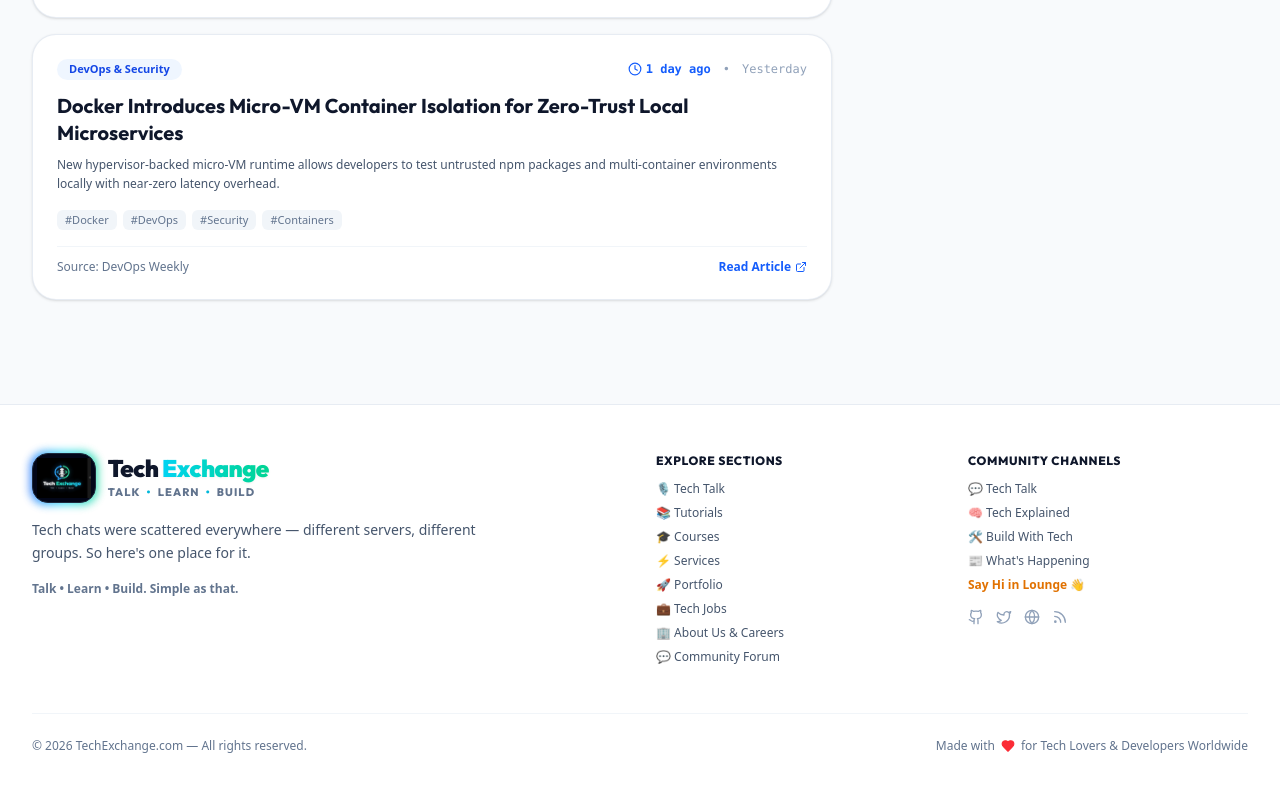
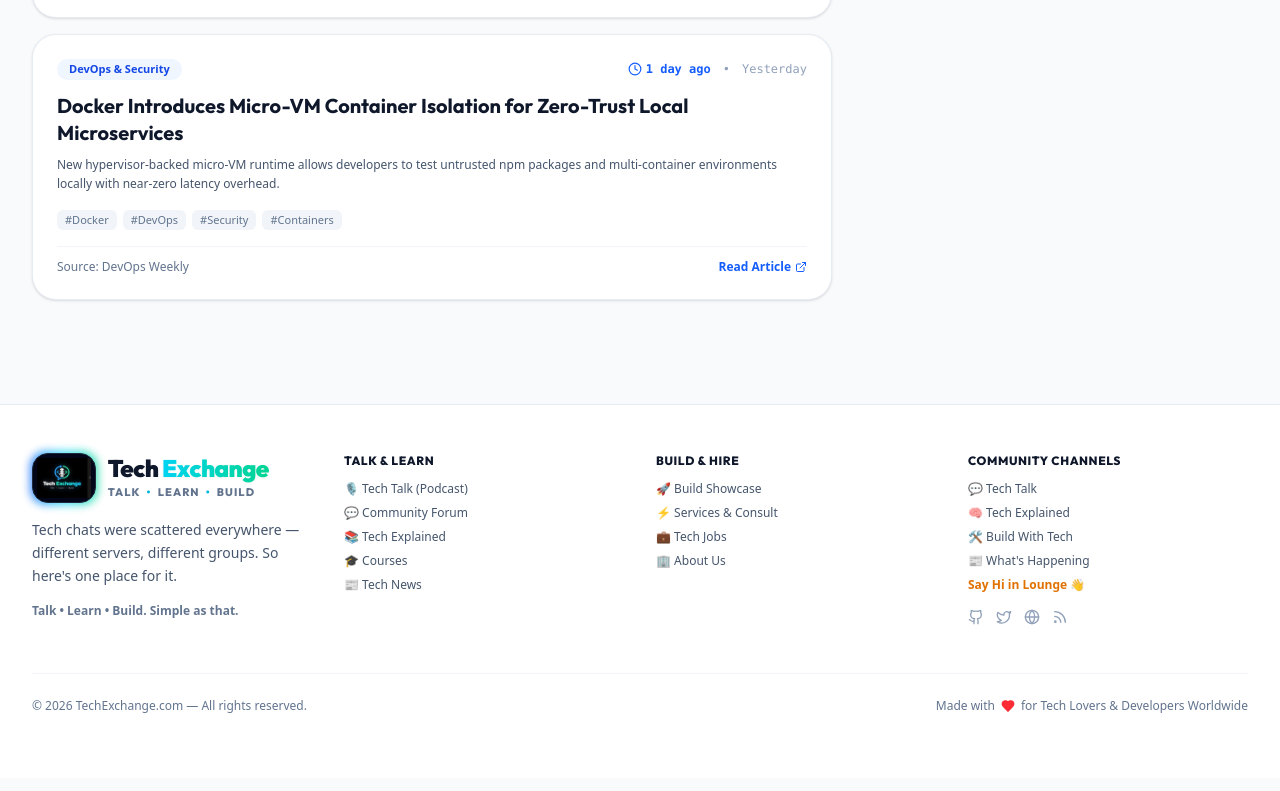
Before and after one commit to dineshgajurel/tech-exchange, a React (Vite) app: page /news in a window 1280 px wide. Shown: the part 1693-2484 px from the top of the page. Built offline with nearby package versions, Linux system fonts and the light colour scheme.

Commit message:
style: reorder navbar and footer links according to Talk Learn Build brand hierarchy

```diff
--- a/src/components/Footer.tsx
+++ b/src/components/Footer.tsx
@@ -29,10 +29,10 @@
         <div className="grid grid-cols-1 md:grid-cols-4 gap-8 mb-12">
 
           {/* Col 1: Brand & Tagline */}
-          <div className="md:col-span-2 space-y-4">
+          <div className="space-y-4">
             <TechExchangeLogo size="md" showTagline={true} />
 
-            <p className="text-sm text-slate-600 dark:text-slate-400 max-w-md leading-relaxed">
+            <p className="text-sm text-slate-600 dark:text-slate-400 max-w-sm leading-relaxed">
               Tech chats were scattered everywhere — different servers, different groups. So here's one place for it.
             </p>
 
@@ -41,40 +41,52 @@
             </p>
           </div>
 
-          {/* Col 2: Quick Links & Sections */}
+          {/* Col 2: Talk & Learn */}
           <div>
             <h4 className="font-heading text-xs font-extrabold uppercase tracking-wider text-slate-900 dark:text-white mb-3">
-              Explore Sections
+              Talk & Learn
             </h4>
             <ul className="space-y-2 text-xs font-medium text-slate-600 dark:text-slate-400">
               <li>
-                <Link to="/podcast" onClick={() => onSelectTab && onSelectTab('podcast')} className="hover:text-blue-600 cursor-pointer">🎙️ Tech Talk</Link>
+                <Link to="/podcast" onClick={() => onSelectTab && onSelectTab('podcast')} className="hover:text-blue-600 cursor-pointer">🎙️ Tech Talk (Podcast)</Link>
               </li>
               <li>
-                <Link to="/tutorials" onClick={() => onSelectTab && onSelectTab('tutorials')} className="hover:text-blue-600 cursor-pointer">📚 Tutorials</Link>
+                <Link to="/forum" onClick={() => onSelectTab && onSelectTab('forum')} className="hover:text-blue-600 cursor-pointer">💬 Community Forum</Link>
+              </li>
+              <li>
+                <Link to="/tutorials" onClick={() => onSelectTab && onSelectTab('tutorials')} className="hover:text-blue-600 cursor-pointer">📚 Tech Explained</Link>
               </li>
               <li>
                 <Link to="/courses" onClick={() => onSelectTab && onSelectTab('courses')} className="hover:text-blue-600 cursor-pointer">🎓 Courses</Link>
               </li>
               <li>
-                <Link to="/services" onClick={() => onSelectTab && onSelectTab('services')} className="hover:text-blue-600 cursor-pointer">⚡ Services</Link>
+                <Link to="/news" onClick={() => onSelectTab && onSelectTab('news')} className="hover:text-blue-600 cursor-pointer">📰 Tech News</Link>
+              </li>
+            </ul>
+          </div>
+
+          {/* Col 3: Build & Hire */}
+          <div>
+            <h4 className="font-heading text-xs font-extrabold uppercase tracking-wider text-slate-900 dark:text-white mb-3">
+              Build & Hire
+            </h4>
+            <ul className="space-y-2 text-xs font-medium text-slate-600 dark:text-slate-400">
+              <li>
+                <Link to="/portfolio" onClick={() => onSelectTab && onSelectTab('portfolio')} className="hover:text-blue-600 cursor-pointer">🚀 Build Showcase</Link>
               </li>
               <li>
-                <Link to="/portfolio" onClick={() => onSelectTab && onSelectTab('portfolio')} className="hover:text-blue-600 cursor-pointer">🚀 Portfolio</Link>
+                <Link to="/services" onClick={() => onSelectTab && onSelectTab('services')} className="hover:text-blue-600 cursor-pointer">⚡ Services & Consult</Link>
               </li>
               <li>
                 <Link to="/jobs" onClick={() => onSelectTab && onSelectTab('jobs')} className="hover:text-blue-600 cursor-pointer">💼 Tech Jobs</Link>
               </li>
               <li>
-                <Link to="/about" onClick={() => onSelectTab && onSelectTab('about')} className="hover:text-blue-600 cursor-pointer">🏢 About Us & Careers</Link>
-              </li>
-              <li>
-                <Link to="/forum" onClick={() => onSelectTab && onSelectTab('forum')} className="hover:text-blue-600 cursor-pointer">💬 Community Forum</Link>
+                <Link to="/about" onClick={() => onSelectTab && onSelectTab('about')} className="hover:text-blue-600 cursor-pointer">🏢 About Us</Link>
               </li>
             </ul>
           </div>
 
-          {/* Col 3: Community & Social */}
+          {/* Col 4: Community Channels & Social */}
           <div>
             <h4 className="font-heading text-xs font-extrabold uppercase tracking-wider text-slate-900 dark:text-white mb-3">
               Community Channels
--- a/src/components/Header.tsx
+++ b/src/components/Header.tsx
@@ -26,12 +26,12 @@
   const navItems: { id: SectionTab; path: string; label: string; icon: React.ReactNode }[] = [
     { id: 'home', path: '/', label: 'Home', icon: <Sparkles className="w-4 h-4" /> },
     { id: 'podcast', path: '/podcast', label: 'Tech Talk', icon: <Tv className="w-4 h-4" /> },
+    { id: 'forum', path: '/forum', label: 'Community Forum', icon: <MessageSquare className="w-4 h-4" /> },
     { id: 'tutorials', path: '/tutorials', label: 'Tech Explained', icon: <BookOpen className="w-4 h-4" /> },
     { id: 'courses', path: '/courses', label: 'Courses', icon: <GraduationCap className="w-4 h-4" /> },
+    { id: 'news', path: '/news', label: 'Tech News', icon: <Newspaper className="w-4 h-4" /> },
+    { id: 'portfolio', path: '/portfolio', label: 'Build Showcase', icon: <Code className="w-4 h-4" /> },
     { id: 'services', path: '/services', label: 'Services & Consult', icon: <Briefcase className="w-4 h-4" /> },
-    { id: 'portfolio', path: '/portfolio', label: 'Build Showcase', icon: <Code className="w-4 h-4" /> },
-    { id: 'news', path: '/news', label: 'Tech News', icon: <Newspaper className="w-4 h-4" /> },
-    { id: 'forum', path: '/forum', label: 'Community Forum', icon: <MessageSquare className="w-4 h-4" /> },
     { id: 'jobs', path: '/jobs', label: 'Tech Jobs', icon: <Building2 className="w-4 h-4" /> },
     { id: 'about', path: '/about', label: 'About Us', icon: <Users className="w-4 h-4" /> },
   ];
```
